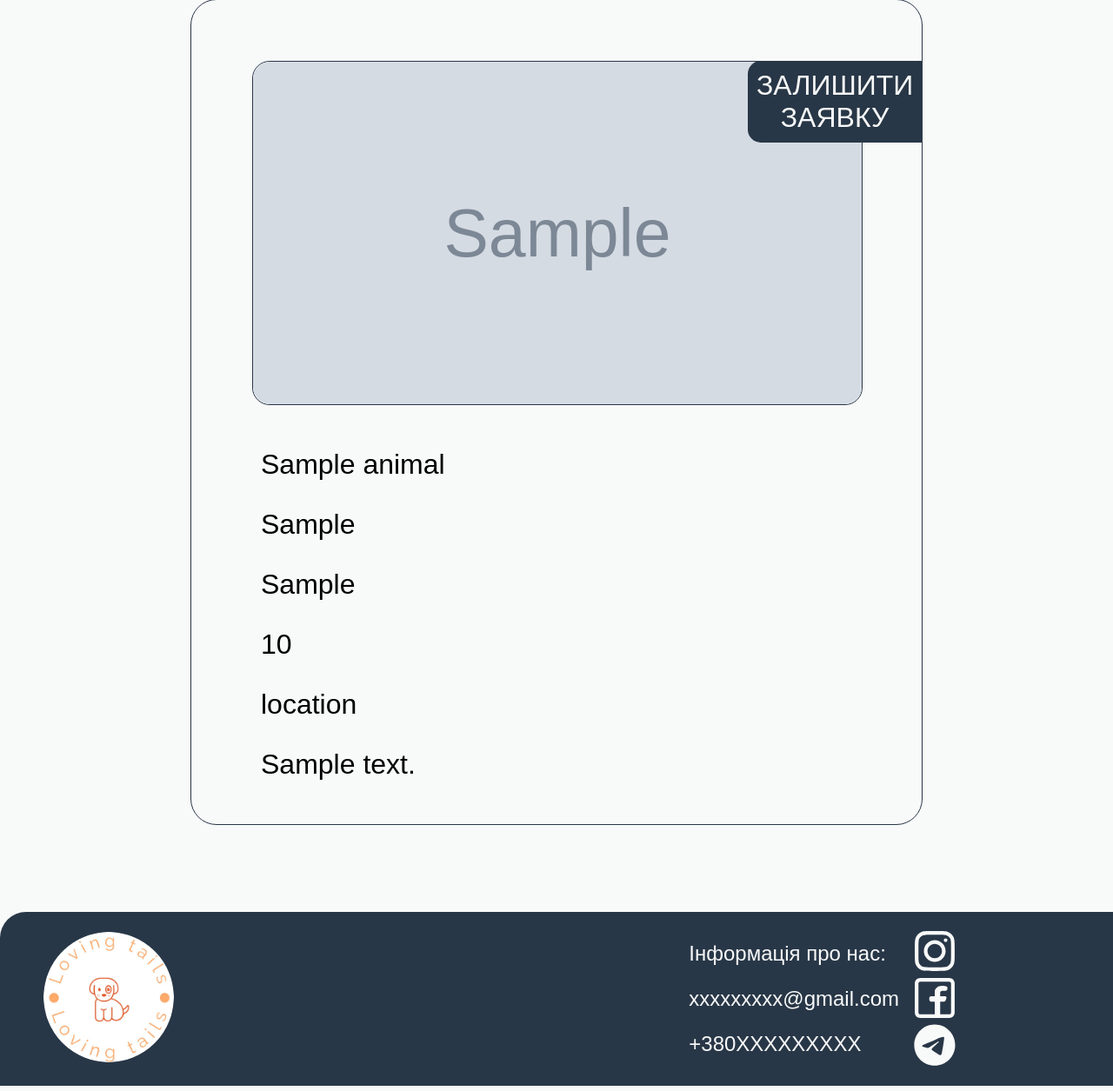
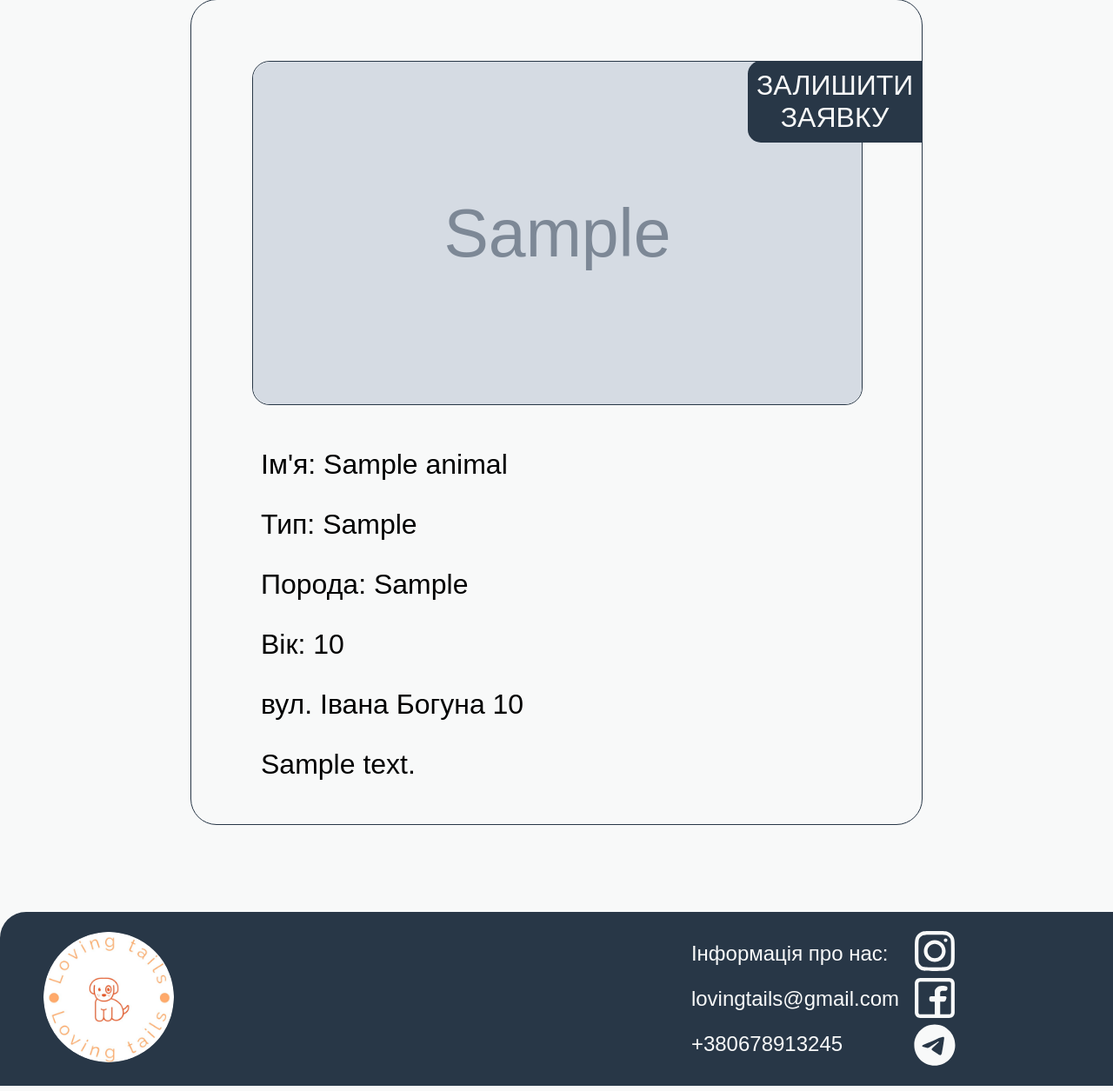
Before and after one commit to alexakka/animal-shelter, a Django app: page /animal/1/ in a window 1280 px wide. Shown: the part 171-1426 px from the top of the page at 87% size. Run offline with Django 4.2, Linux system fonts and the light colour scheme; tables that the repository leaves empty hold one stand-in row (values such as "Sample post"); grey boxes marked "Sample" are stand-in pictures.

Commit message:
taxt-fix

```diff
--- a/templates/addelem.html
+++ b/templates/addelem.html
@@ -77,8 +77,8 @@
         <div id="div-for-info">
             <div class="div-in-footer-1">
                 <p class="p-in-footer">Інформація про нас:</p>
-                <p class="p-in-footer">xxxxxxxxx@gmail.com</p>
-                <p class="p-in-footer">+380XXXXXXXXX</p>
+                <p class="p-in-footer">lovingtails@gmail.com</p>
+                <p class="p-in-footer">+380678913245</p>
             </div>
             <div class="div-in-footer-2">
                 <a href="#">
--- a/templates/adminelem.html
+++ b/templates/adminelem.html
@@ -105,8 +105,8 @@
         <div id="div-for-info">
             <div class="div-in-footer-1">
                 <p class="p-in-footer">Інформація про нас:</p>
-                <p class="p-in-footer">xxxxxxxxx@gmail.com</p>
-                <p class="p-in-footer">+380XXXXXXXXX</p>
+                <p class="p-in-footer">lovingtails@gmail.com</p>
+                <p class="p-in-footer">+380678913245</p>
             </div>
             <div class="div-in-footer-2">
                 <a href="#">
--- a/templates/animal_detail.html
+++ b/templates/animal_detail.html
@@ -40,11 +40,11 @@
                 <img class="photo-el" src="{{ animal.image.url }}" alt="{{ animal.animal_name }} Image" >
             </div>
             <div class="description-of-the-animal">
-                <p class="p-short-descr">{{ animal.animal_name }}</p>
-                <p class="p-short-descr">{{ animal.species }}</p>
-                <p class="p-short-descr">{{ animal.breed }}</p>
-                <p class="p-short-descr">{{ animal.age }}</p>
-                <p class="p-short-descr">location</p>
+                <p class="p-short-descr">Ім'я: {{ animal.animal_name }}</p>
+                <p class="p-short-descr">Тип: {{ animal.species }}</p>
+                <p class="p-short-descr">Порода: {{ animal.breed }}</p>
+                <p class="p-short-descr">Вік: {{ animal.age }}</p>
+                <p class="p-short-descr">вул. Івана Богуна 10</p>
             </div>
         </div>
         <div class="div-for-descr">
@@ -59,8 +59,8 @@
         <div id="div-for-info">
             <div class="div-in-footer-1">
                 <p class="p-in-footer">Інформація про нас:</p>
-                <p class="p-in-footer">xxxxxxxxx@gmail.com</p>
-                <p class="p-in-footer">+380XXXXXXXXX</p>
+                <p class="p-in-footer">lovingtails@gmail.com</p>
+                <p class="p-in-footer">+380678913245</p>
             </div>
             <div class="div-in-footer-2">
                 <a href="#">
--- a/templates/elem.html
+++ b/templates/elem.html
@@ -55,8 +55,8 @@
         <div id="div-for-info">
             <div class="div-in-footer-1">
                 <p class="p-in-footer">Інформація про нас:</p>
-                <p class="p-in-footer">xxxxxxxxx@gmail.com</p>
-                <p class="p-in-footer">+380XXXXXXXXX</p>
+                <p class="p-in-footer">lovingtails@gmail.com</p>
+                <p class="p-in-footer">+380678913245</p>
             </div>
             <div class="div-in-footer-2">
                 <a href="#">
```
Also changed, not shown: templates/adminindex.html (+5 -6 lines), templates/index.html (+4 -4 lines), templates/reg.html (deleted, +0 -30 lines).
